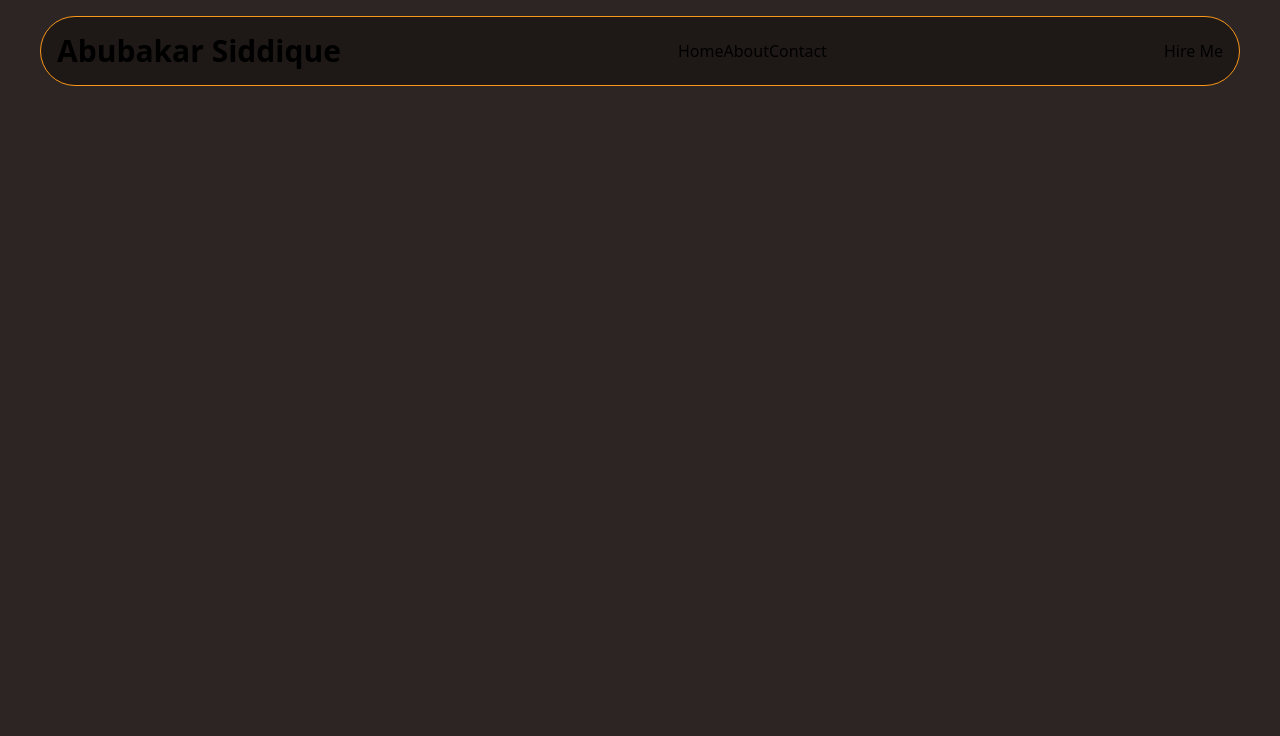
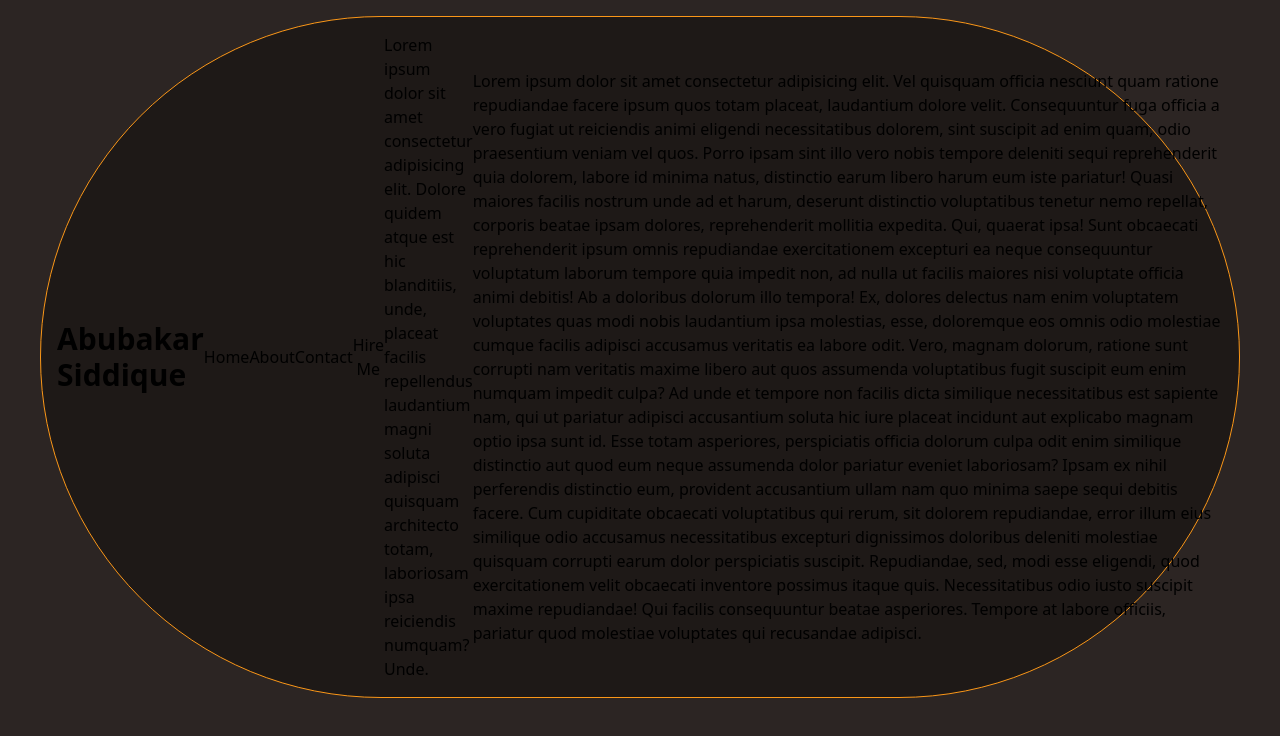
Before and after one commit to AbubakarSiddique32/Abubakar-Portfolio, a React (Vite) app: page / in a window 1280 px wide. Shown: the top 736 px of the page. Built offline with nearby package versions, Linux system fonts and the light colour scheme.

Commit message:
portfolio

```diff
--- a/src/Components/Navbar/NavbarMain.jsx
+++ b/src/Components/Navbar/NavbarMain.jsx
@@ -9,6 +9,48 @@ const NavbarMain = () => {
         <NavbarLogo />
         <NavbarLinks />
         <NavbarBtn />
+        <p>
+          Lorem ipsum dolor sit amet consectetur adipisicing elit. Dolore quidem
+          atque est hic blanditiis, unde, placeat facilis repellendus laudantium
+          magni soluta adipisci quisquam architecto totam, laboriosam ipsa
+          reiciendis numquam? Unde.
+        </p>
+        <p>
+          Lorem ipsum dolor sit amet consectetur adipisicing elit. Vel quisquam
+          officia nesciunt quam ratione repudiandae facere ipsum quos totam
+          placeat, laudantium dolore velit. Consequuntur fuga officia a vero
+          fugiat ut reiciendis animi eligendi necessitatibus dolorem, sint
+          suscipit ad enim quam, odio praesentium veniam vel quos. Porro ipsam
+          sint illo vero nobis tempore deleniti sequi reprehenderit quia
+          dolorem, labore id minima natus, distinctio earum libero harum eum
+          iste pariatur! Quasi maiores facilis nostrum unde ad et harum,
+          deserunt distinctio voluptatibus tenetur nemo repellat, corporis
+          beatae ipsam dolores, reprehenderit mollitia expedita. Qui, quaerat
+          ipsa! Sunt obcaecati reprehenderit ipsum omnis repudiandae
+          exercitationem excepturi ea neque consequuntur voluptatum laborum
+          tempore quia impedit non, ad nulla ut facilis maiores nisi voluptate
+          officia animi debitis! Ab a doloribus dolorum illo tempora! Ex,
+          dolores delectus nam enim voluptatem voluptates quas modi nobis
+          laudantium ipsa molestias, esse, doloremque eos omnis odio molestiae
+          cumque facilis adipisci accusamus veritatis ea labore odit. Vero,
+          magnam dolorum, ratione sunt corrupti nam veritatis maxime libero aut
+          quos assumenda voluptatibus fugit suscipit eum enim numquam impedit
+          culpa? Ad unde et tempore non facilis dicta similique necessitatibus
+          est sapiente nam, qui ut pariatur adipisci accusantium soluta hic iure
+          placeat incidunt aut explicabo magnam optio ipsa sunt id. Esse totam
+          asperiores, perspiciatis officia dolorum culpa odit enim similique
+          distinctio aut quod eum neque assumenda dolor pariatur eveniet
+          laboriosam? Ipsam ex nihil perferendis distinctio eum, provident
+          accusantium ullam nam quo minima saepe sequi debitis facere. Cum
+          cupiditate obcaecati voluptatibus qui rerum, sit dolorem repudiandae,
+          error illum eius similique odio accusamus necessitatibus excepturi
+          dignissimos doloribus deleniti molestiae quisquam corrupti earum dolor
+          perspiciatis suscipit. Repudiandae, sed, modi esse eligendi, quod
+          exercitationem velit obcaecati inventore possimus itaque quis.
+          Necessitatibus odio iusto suscipit maxime repudiandae! Qui facilis
+          consequuntur beatae asperiores. Tempore at labore officiis, pariatur
+          quod molestiae voluptates qui recusandae adipisci.
+        </p>
       </div>
     </nav>
   );
```
